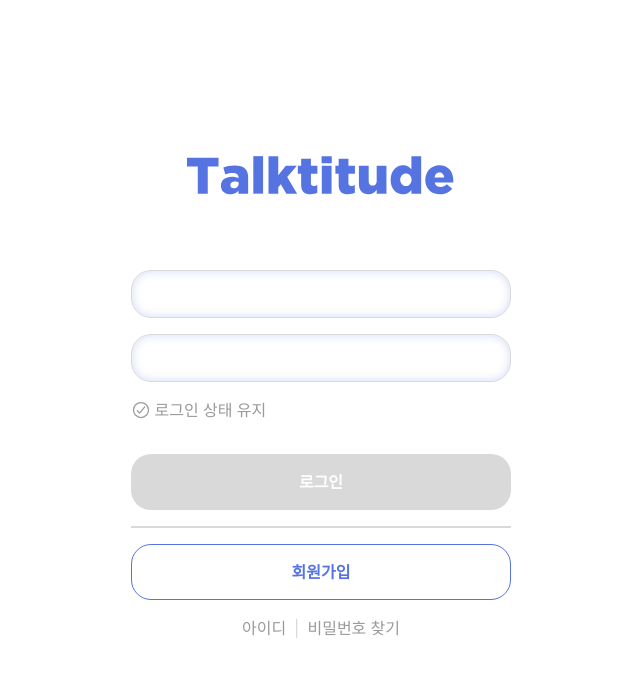
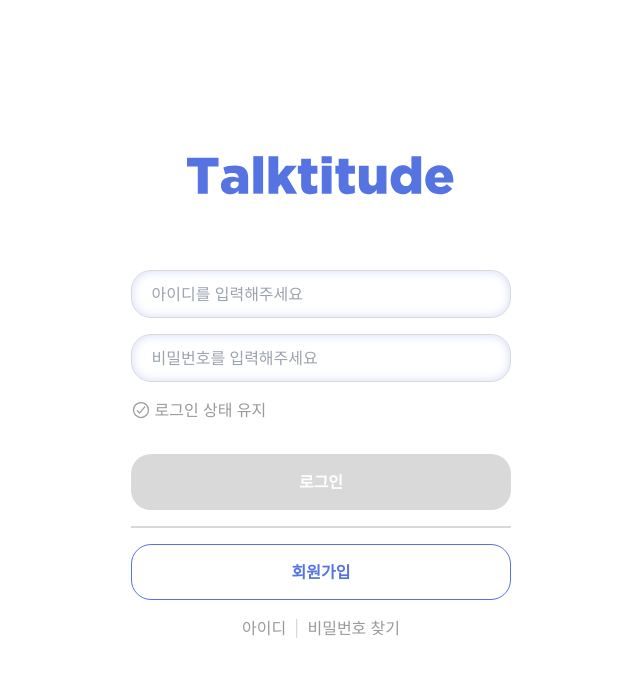
Before and after one commit to Talktitude/talktitude-agent-FE, a Next.js app: page /login in a window 1280 px wide. Shown: the top 676 px of the page, without its empty margins (319-959 px from the left). Built offline with nearby package versions, Linux system fonts and the light colour scheme; a web font is replaced by a local one.

Commit message:
chore: 로그인 placeholder 상수 이름을 LOGIN_PLACEHOLDERS로 변경 (#37)

```diff
--- a/src/components/auth/login/LoginForm.tsx
+++ b/src/components/auth/login/LoginForm.tsx
@@ -3,7 +3,7 @@ import { LoginFormPropsType } from '@/types/auth';
 import InputField from '../InputField';
 import BottomButton from '../BottomButton';
 import RememberBox from './RememberBox';
-import { PLACEHOLDERS } from '@/lib/constants/placeholders';
+import { LOGIN_PLACEHOLDERS } from '@/lib/constants/placeholders';
 
 const LoginForm = ({
   loginFormData,
@@ -18,13 +18,13 @@ const LoginForm = ({
     <div className="w-full max-w-[420px]">
       <form onSubmit={onSubmit} className="flex flex-col gap-4">
         <InputField
-          placeholder={PLACEHOLDERS.ID_INPUT}
+          placeholder={LOGIN_PLACEHOLDERS.ID_INPUT}
           type="text"
           value={loginFormData.loginId}
           onChange={onLoginChange('loginId')}
         />
         <InputField
-          placeholder={PLACEHOLDERS.PW_INPUT}
+          placeholder={LOGIN_PLACEHOLDERS.PW_INPUT}
           type="password"
           value={loginFormData.password}
           onChange={onLoginChange('password')}
@@ -35,7 +35,7 @@ const LoginForm = ({
           handleKeepLoggedInClick={handleKeepLoggedInClick}
         />
         {disabled && (
-          <p className="text-textRed text-sm font-semibold">
+          <p className="text-textRed text-[13px] font-semibold">
             {loginErrorMessage}
           </p>
         )}
```
